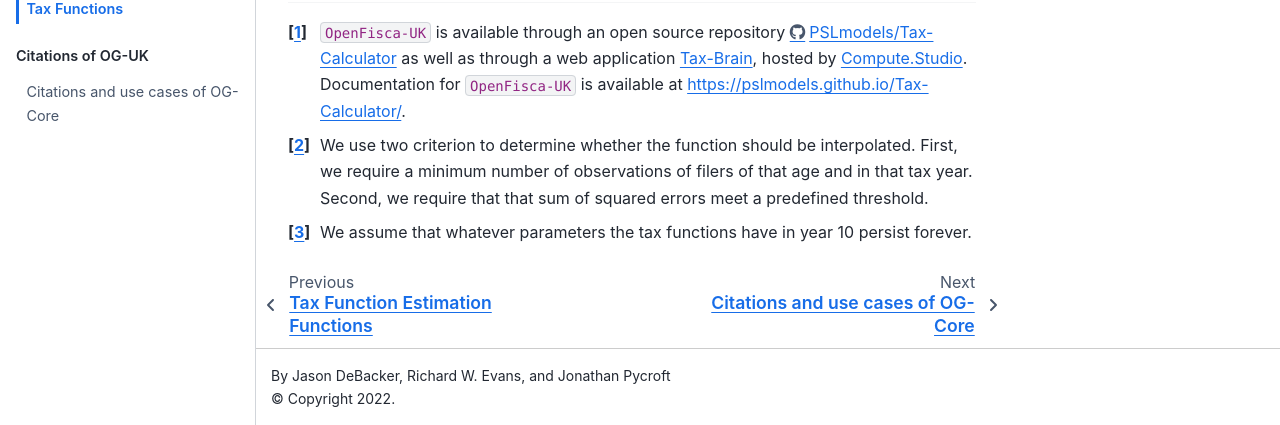
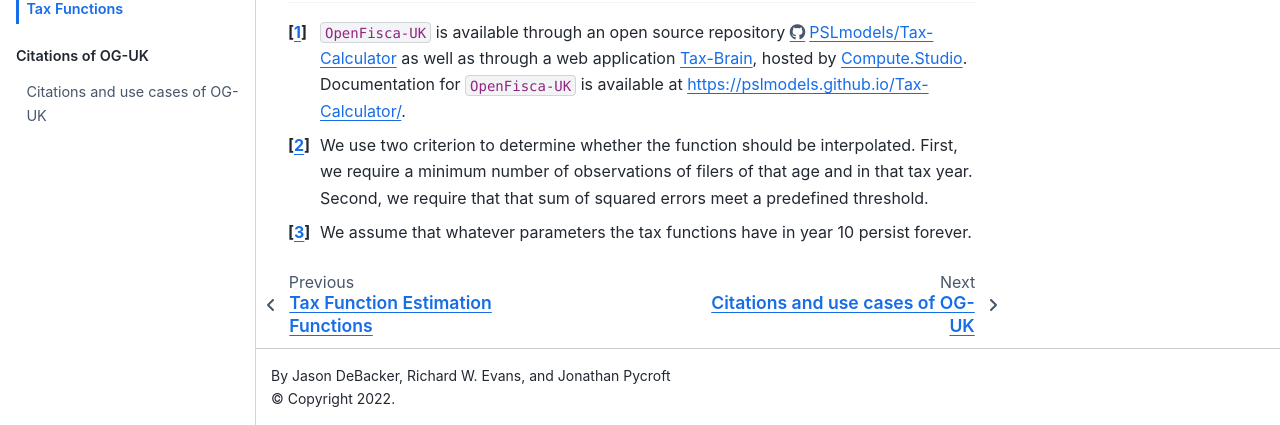
Before and after one commit to PSLmodels/OG-UK, a Jupyter Book: the page built from docs/book/content/calibration/tax_functions.md, in a window 1280 px wide and 900 px high, scrolled down 11125 px. Shown: the part 474-899 px from the top of the window. Built offline with Jupyter Book 1.0.4 settings and Sphinx 7.4.7 and the Sphinx Book theme 1.1.4, drawn with Linux system fonts in a browser that asks for light colours; cross-references to code outside the pages are shown as plain code.

Commit message:
Updated citations.md

````diff
--- a/docs/book/content/citations.md
+++ b/docs/book/content/citations.md
@@ -1,4 +1,4 @@
-# Citations and use cases of OG-Core
+# Citations and use cases of OG-UK
 
 ```{bibliography} ../citations.bib
 :all :
````
